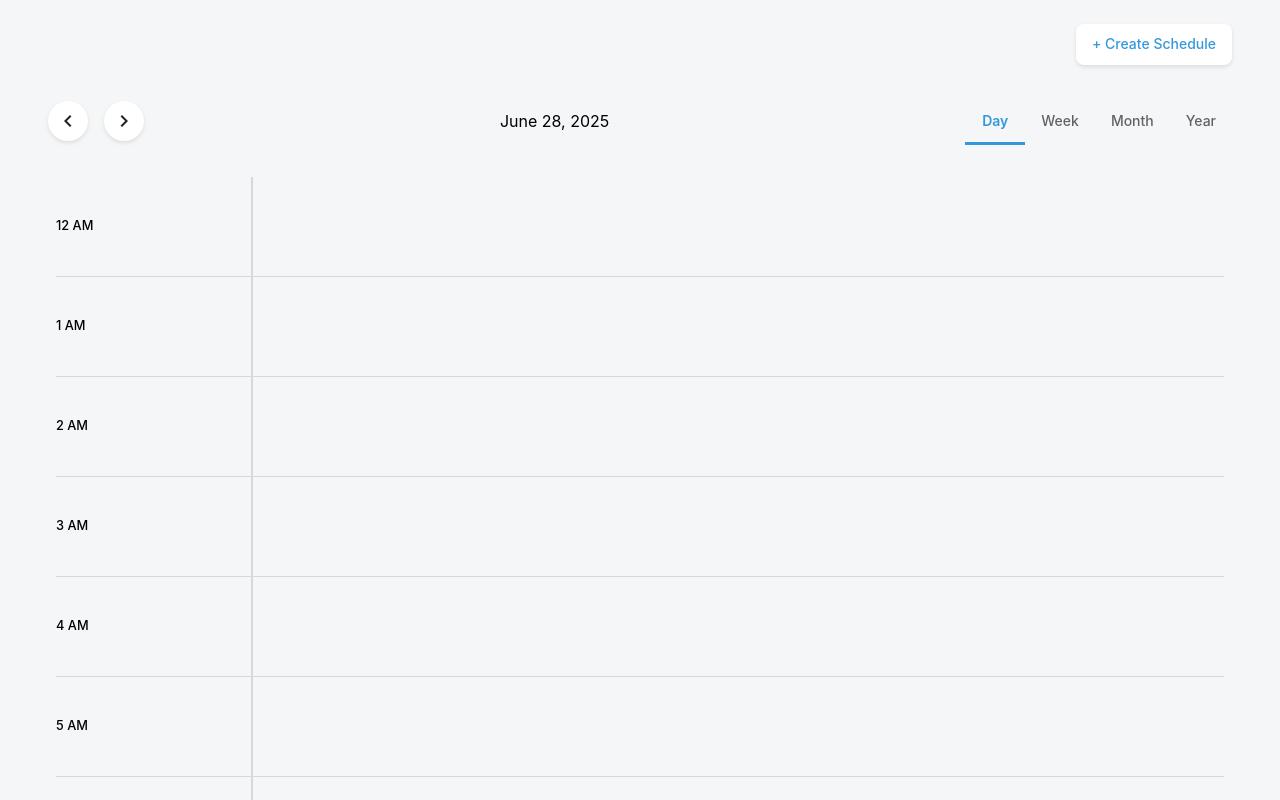
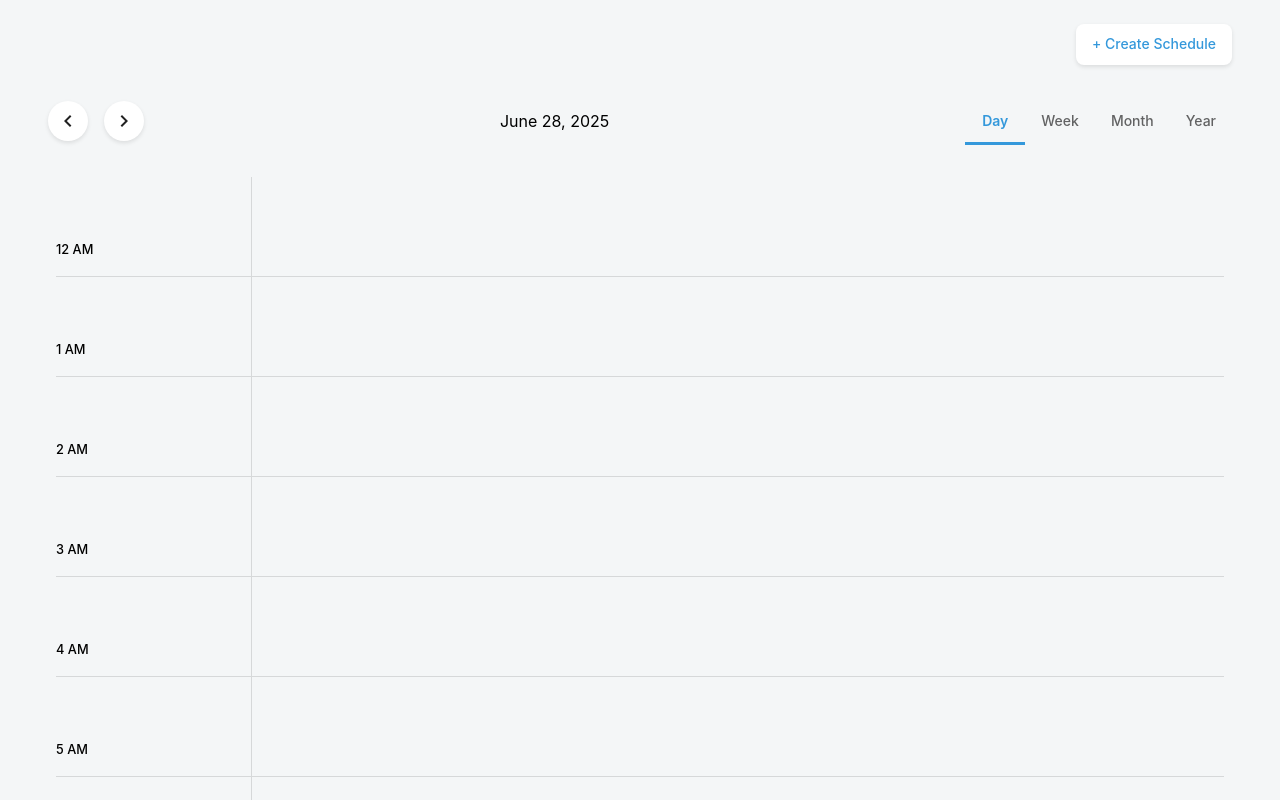
Before and after one commit to Yuvasri1413/DataTerrain, a React (Vite) app: page / in a window 1280 px wide. Shown: the top 800 px of the page. Built offline with nearby package versions, Linux system fonts and the light colour scheme.

Commit message:
fixed the time alignment start and end time position

```diff
--- a/public/calendarfromtoenddate.json
+++ b/public/calendarfromtoenddate.json
@@ -451,8 +451,8 @@
     },
     {
         "id": 10,
-        "summary": "7th Round",
-        "desc": "7th Round",
+        "summary": "8th Round",
+        "desc": "8th Round",
         "start": "2025-06-29T12:30:00+05:30",
         "end": "2025-06-29T13:00:00+05:30",
         "attendees": null,
--- a/src/components/views/DayView.jsx
+++ b/src/components/views/DayView.jsx
@@ -2,13 +2,11 @@ import React from 'react';
 import {
   Box,
   Typography,
-  Paper,
   Grid,
   Divider,
   useTheme,
-  Badge
 } from '@mui/material';
-import { format, parseISO } from 'date-fns';
+import { format, parseISO, parse, differenceInMinutes, max } from 'date-fns';
 import MainEventView from '../Events/MainEventView';
 
 const DayView = ({
@@ -17,67 +15,59 @@ const DayView = ({
   onEventClick
 }) => {
   const theme = useTheme();
+  const hours = Array.from({ length: 24 }, (_, i) => i);
+  const HOUR_HEIGHT = 100; // Height of each hour row in pixels
+  const EVENT_WIDTH = 200; // Fixed width for event cards
+  const TIME_COLUMN_PADDING = 8; // Padding from the time column
 
-  // Generate hours for the day view
-  const hours = Array.from({ length: 24 }, (_, i) => i);
+  // Group events by start time and calculate max duration
+  const groupedEvents = events
+    .filter(event => format(parseISO(event.date), 'yyyy-MM-dd') === format(currentDate, 'yyyy-MM-dd'))
+    .reduce((acc, event) => {
+      const startDateTime = parse(event.startTime, 'h:mm a', new Date());
+      const startTimeKey = format(startDateTime, 'HH:mm');
 
-  // Filter events for the current day
-  const dayEvents = events.filter(event =>
-    format(parseISO(event.date), 'yyyy-MM-dd') === format(currentDate, 'yyyy-MM-dd')
-  );
-
-  // Group events by hour and remove duplicates
-  const eventsByTime = dayEvents.reduce((acc, event) => {
-    const eventHour = parseInt(event.startTime.split(':')[0]);
-    const eventAmPm = event.startTime.split(' ')[1];
-
-    // Correct hour conversion for 12am and 12pm
-    let hourKey;
-    if (eventAmPm === 'AM') {
-      hourKey = eventHour === 12 ? 0 : eventHour;
-    } else { // PM
-      hourKey = eventHour === 12 ? 12 : eventHour + 12;
+      if (!acc[startTimeKey]) {
+        acc[startTimeKey] = {
+          events: [],
+          startHour: startDateTime.getHours(),
+          startMinutes: startDateTime.getMinutes(),
+          maxEndDateTime: parse(event.endTime, 'h:mm a', new Date())
+        };
       }
 
-    // Create a unique key to identify events with the same start time
-    const eventKey = `${event.title}-${event.startTime}`;
-
-    if (!acc[hourKey]) {
-      acc[hourKey] = [];
-    }
-
-    // Only add if this event with the same start time is not already in the hour
-    if (!acc[hourKey].some(e =>
-      `${e.title}-${e.startTime}` === eventKey
-    )) {
-      acc[hourKey].push(event);
-    }
+      const endDateTime = parse(event.endTime, 'h:mm a', new Date());
+      acc[startTimeKey].events.push(event);
+      acc[startTimeKey].maxEndDateTime = max([acc[startTimeKey].maxEndDateTime, endDateTime]);
 
       return acc;
     }, {});
 
-  return (
-    <Box sx={{
-      width: '100%',
-      padding: theme.spacing(1)
-    }}>
-      {hours.map((hour) => {
-        const amPm = hour < 12 ? 'AM' : 'PM';
-        const displayHour = hour % 12 || 12;
-        const eventsAtHour = eventsByTime[hour] || [];
+  // Convert grouped events to positioned events
+  const processedEvents = Object.values(groupedEvents).map(group => {
+    const durationMinutes = differenceInMinutes(group.maxEndDateTime,
+      new Date().setHours(group.startHour, group.startMinutes));
+
+    return {
+      ...group.events[0],
+      allEvents: group.events,
+      // Add TIME_COLUMN_PADDING to align with the time labels
+      top: (group.startHour * HOUR_HEIGHT) + ((group.startMinutes / 60) * HOUR_HEIGHT) + TIME_COLUMN_PADDING,
+      height: Math.max((durationMinutes / 60) * HOUR_HEIGHT, 40), // Minimum height of 40px
+      durationMinutes: durationMinutes
+    };
+  });
 
   return (
+    <Box sx={{ width: '100%', position: 'relative', padding: theme.spacing(1) }}>
+      {/* Time grid */}
+      {hours.map((hour) => (
         <Grid
           container
           key={hour}
           sx={{
+            height: `${HOUR_HEIGHT}px`,
             borderBottom: `1px solid ${theme.palette.divider}`,
-              minHeight: {
-                xs: '100px',
-                sm: '100px',
-                md: '100px'
-              },
-              alignItems: 'center',
             position: 'relative'
           }}
         >
@@ -89,8 +79,8 @@ const DayView = ({
               display: 'flex',
               alignItems: 'flex-start',
               justifyContent: 'flex-start',
-                height: '100%',
-                position: 'relative'
+              position: 'relative',
+              paddingTop: TIME_COLUMN_PADDING
             }}
           >
             <Typography
@@ -110,48 +100,67 @@ const DayView = ({
             </Typography>
           </Grid>
 
-            {/* Vertical Separator Line */}
+          {/* Vertical Separator */}
           <Divider
             orientation="vertical"
             flexItem
             sx={{
               position: 'absolute',
-                left: '16.666%', // Aligned with the end of time column
+              left: '16.666%',
               height: '100%',
-                borderColor: theme.palette.divider,
-                borderWidth: '1px',
-                zIndex: 1
+              borderColor: theme.palette.divider
             }}
           />
 
-            {/* Events Column */}
+          {/* Events area */}
           <Grid
             item
-              xs
+            xs={10}
             sx={{
               position: 'relative',
-                minHeight: {
-                  xs: '40px',
-                  sm: '45px',
-                  md: '50px'
-                },
-                width: '100%',
-                pl: '10px'
+              height: '100%'
+            }}
+          />
+        </Grid>
+      ))}
+
+      {/* Overlay events */}
+      <Box
+        sx={{
+          position: 'absolute',
+          top: 0,
+          left: '16.666%',
+          right: 0,
+          height: `${24 * HOUR_HEIGHT}px`,
+          pointerEvents: 'none'
         }}
       >
-              {eventsAtHour.map((event) => (
+        {processedEvents.map((event) => (
+          <Box
+            key={event.id}
+            sx={{
+              position: 'absolute',
+              top: event.top,
+              height: event.height,
+              left: '16px',
+              width: EVENT_WIDTH,
+              pointerEvents: 'auto',
+              '& > *': {
+                height: '100%'
+              }
+            }}
+          >
             <MainEventView
-                  key={event.id}
               event={event}
               currentDate={currentDate}
-                  events={events}
+              events={event.allEvents}
               onEventClick={onEventClick}
+              view="day"
+              duration={event.durationMinutes}
             />
+          </Box>
         ))}
-            </Grid>
-          </Grid>
-        );
-      })}
+      </Box>
     </Box>
   );
 };
--- a/src/components/views/WeekView.jsx
+++ b/src/components/views/WeekView.jsx
@@ -13,7 +13,10 @@ import {
   addDays,
   isWithinInterval,
   startOfDay,
-  endOfDay
+  endOfDay,
+  parse,
+  differenceInMinutes,
+  max
 } from 'date-fns';
 import MainEventView from '../Events/MainEventView';
 import MultiEventView from '../Events/MultiEventView';
@@ -32,46 +35,58 @@ const WeekView = ({
   const [anchorEl, setAnchorEl] = useState(null);
   const [multiEvents, setMultiEvents] = useState([]);
   const [isModalOpen, setIsModalOpen] = useState(false);
+  const HOUR_HEIGHT = 100; // Height of each hour row in pixels
+  const EVENT_WIDTH = 200; // Fixed width for event cards
 
   // Calculate week start and days
   const weekStart = startOfWeek(currentDate, { weekStartsOn: 1 });
   const weekDays = Array.from({ length: 7 }, (_, i) => addDays(weekStart, i));
 
-  // Helper function to convert time to 24-hour format for consistent comparison
-  const convertTo24HourFormat = (timeStr) => {
-    if (!timeStr) return null;
+  // Process events for each day
+  const processedEventsByDay = weekDays.reduce((acc, day) => {
+    const dayKey = format(day, 'yyyy-MM-dd');
 
-    // Remove spaces and convert to uppercase
-    const cleanedTime = timeStr.replace(/\s/g, '').toUpperCase();
+    // Group events by start time for this day
+    const groupedEvents = events
+      .filter(event => format(parseISO(event.date), 'yyyy-MM-dd') === dayKey)
+      .reduce((groups, event) => {
+        const startDateTime = parse(event.startTime, 'h:mm a', new Date());
+        const startTimeKey = format(startDateTime, 'HH:mm');
 
-    // Parse hours and period
-    const match = cleanedTime.match(/(\d+):?(\d*)(AM|PM)?/);
-    if (!match) return null;
-
-    let [, hours, minutes, period] = match;
-    hours = parseInt(hours, 10);
-    minutes = minutes ? parseInt(minutes, 10) : 0;
-
-    // Adjust hours for PM
-    if (period === 'PM' && hours !== 12) {
-      hours += 12;
-    }
-    // Adjust hours for 12 AM
-    if (period === 'AM' && hours === 12) {
-      hours = 0;
+        if (!groups[startTimeKey]) {
+          groups[startTimeKey] = {
+            events: [],
+            startHour: startDateTime.getHours(),
+            startMinutes: startDateTime.getMinutes(),
+            maxEndDateTime: parse(event.endTime, 'h:mm a', new Date())
+          };
         }
 
-    return hours;
+        const endDateTime = parse(event.endTime, 'h:mm a', new Date());
+        groups[startTimeKey].events.push(event);
+        groups[startTimeKey].maxEndDateTime = max([groups[startTimeKey].maxEndDateTime, endDateTime]);
+
+        return groups;
+      }, {});
+
+    // Convert grouped events to positioned events
+    acc[dayKey] = Object.values(groupedEvents).map(group => {
+      const durationMinutes = differenceInMinutes(group.maxEndDateTime,
+        new Date().setHours(group.startHour, group.startMinutes));
+
+      return {
+        ...group.events[0],
+        allEvents: group.events,
+        startHour: group.startHour,
+        startMinutes: group.startMinutes,
+        top: group.startMinutes / 60 * HOUR_HEIGHT,
+        height: Math.max((durationMinutes / 60) * HOUR_HEIGHT, 40), // Minimum height of 40px
+        durationMinutes
       };
+    });
 
-  // Helper function to format hour display
-  const formatHourDisplay = (hour) => {
-    if (hour === 0) return '12 AM';
-    if (hour === 12) return '12 PM';
-    return hour > 12
-      ? `${hour - 12} PM`
-      : `${hour} AM`;
-  };
+    return acc;
+  }, {});
 
   const handleEventClick = (event, target, similarEvents) => {
     if (similarEvents && similarEvents.length > 1) {
@@ -126,7 +141,8 @@ const WeekView = ({
           key={hour}
           sx={{
             borderBottom: `1px solid ${theme.palette.divider}`,
-            minHeight: '100px'
+            height: `${HOUR_HEIGHT}px`,
+            position: 'relative'
           }}
         >
           {/* Time Column */}
@@ -135,81 +151,61 @@ const WeekView = ({
             xs={2}
             sx={{
               display: 'flex',
-              alignItems: 'center',
-              justifyContent: 'center'
+              alignItems: 'flex-start',
+              justifyContent: 'flex-start',
+              paddingTop: '8px'
             }}
           >
             <Typography variant="body2">
-              {formatHourDisplay(hour)}
+              {hour === 0 ? '12 AM' :
+               hour === 12 ? '12 PM' :
+               hour < 12 ? `${hour} AM` : `${hour - 12} PM`}
             </Typography>
           </Grid>
 
           {/* Days Columns */}
-          {weekDays.map((day) => (
+          {weekDays.map((day) => {
+            const dayKey = format(day, 'yyyy-MM-dd');
+            const dayEvents = processedEventsByDay[dayKey] || [];
+            const hourEvents = dayEvents.filter(event => event.startHour === hour);
+
+            return (
               <Grid
                 item
                 xs
                 key={day.toISOString()}
                 sx={{
                   position: 'relative',
-                minHeight: '100px',
-                borderLeft: `1px solid ${theme.palette.divider}`,
-                display: 'flex',
-                flexDirection: 'column',
-                alignItems: 'center',
-                padding: '10px',
+                  height: '100%',
+                  borderLeft: `1px solid ${theme.palette.divider}`
                 }}
               >
-              {(() => {
-                // Create a Set to track unique events
-                const uniqueEventKeys = new Set();
-
-                // Filter events for this day and hour
-                const filteredEvents = events
-                  .filter((event) => {
-                    // Try parsing the date from different possible formats
-                    let eventDate;
-                    try {
-                      // First try parsing the date directly
-                      eventDate = parseISO(event.date);
-                    } catch {
-                      // If that fails, try creating a date from the input
-                      eventDate = new Date(event.date);
-                    }
-
-                    // Check if the event date is the same as the current day
-                    const isSameDay = format(eventDate, 'yyyy-MM-dd') === format(day, 'yyyy-MM-dd');
-
-                    // Check if the event's hour matches the current hour
-                    const eventHour = convertTo24HourFormat(event.startTime);
-                    const isCorrectHour = eventHour === hour;
-
-                    // Create a unique key for the event based only on start time
-                    const eventKey = `${event.title}-${event.startTime}`;
-
-                    // Only include the event if it's on the same day, same hour, and not a duplicate
-                    if (isSameDay && isCorrectHour && !uniqueEventKeys.has(eventKey)) {
-                      uniqueEventKeys.add(eventKey);
-                      return true;
-                    }
-                    return false;
-                  })
-                  .map((event, index) => (
+                {hourEvents.map((event) => (
+                  <Box
+                    key={event.id}
+                    sx={{
+                      position: 'absolute',
+                      top: event.top,
+                      height: event.height,
+                      left: '8px',
+                      right: '8px',
+                      maxWidth: EVENT_WIDTH,
+                      zIndex: 1
+                    }}
+                  >
                     <MainEventView
-                      key={`${event.id}-${index}`}
                       event={event}
                       currentDate={day}
-                      events={events}
-                      onEventClick={(event, target, similarEvents) =>
-                        handleEventClick(event, target, similarEvents)
-                      }
+                      events={event.allEvents}
+                      onEventClick={handleEventClick}
+                      view="week"
+                      duration={event.durationMinutes}
                     />
-                  ));
-
-                return filteredEvents;
-              })()}
+                  </Box>
+                ))}
               </Grid>
-          ))}
+            );
+          })}
         </Grid>
       ))}
 
```
Also changed, not shown: src/components/Events/MainEventView.jsx (+15 -11 lines). Lines whose indentation alone changed are shown as unchanged.
